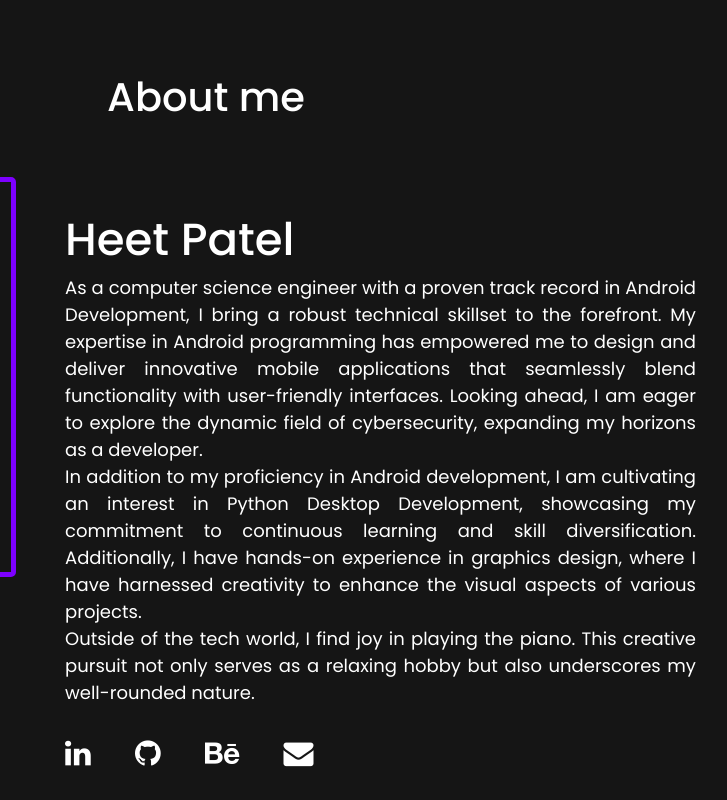
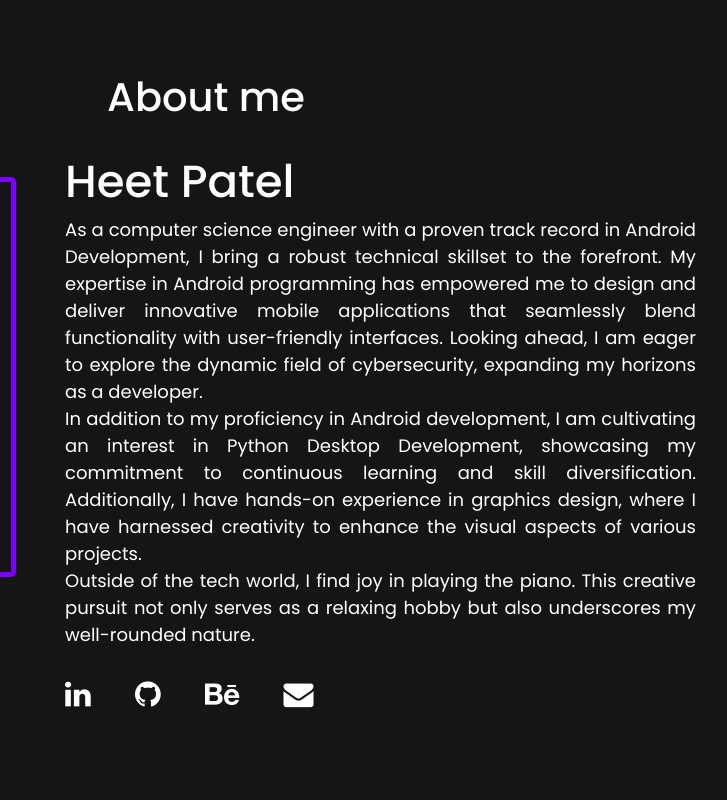
Before and after one commit to heet-1011/portfolio, a plain HTML site: page index.html in a window 1280 px wide. Shown: the part 2433-3233 px from the top of the page, 434-1161 px from the left. After the commit the page ends 3200 px from the top, so only its background shows below. Drawn offline with Linux system fonts and the light colour scheme.

Commit message:
Update style.css

```diff
--- a/style.css
+++ b/style.css
@@ -555,7 +555,7 @@ body::-webkit-scrollbar {
     display: flex;
     flex-direction: column;
     width: 70%;
-    margin: 3% 0% 3% 5%;
+    margin: -3% 0% 3% 5%;
     align-items: flex-start;
 }
 
```
